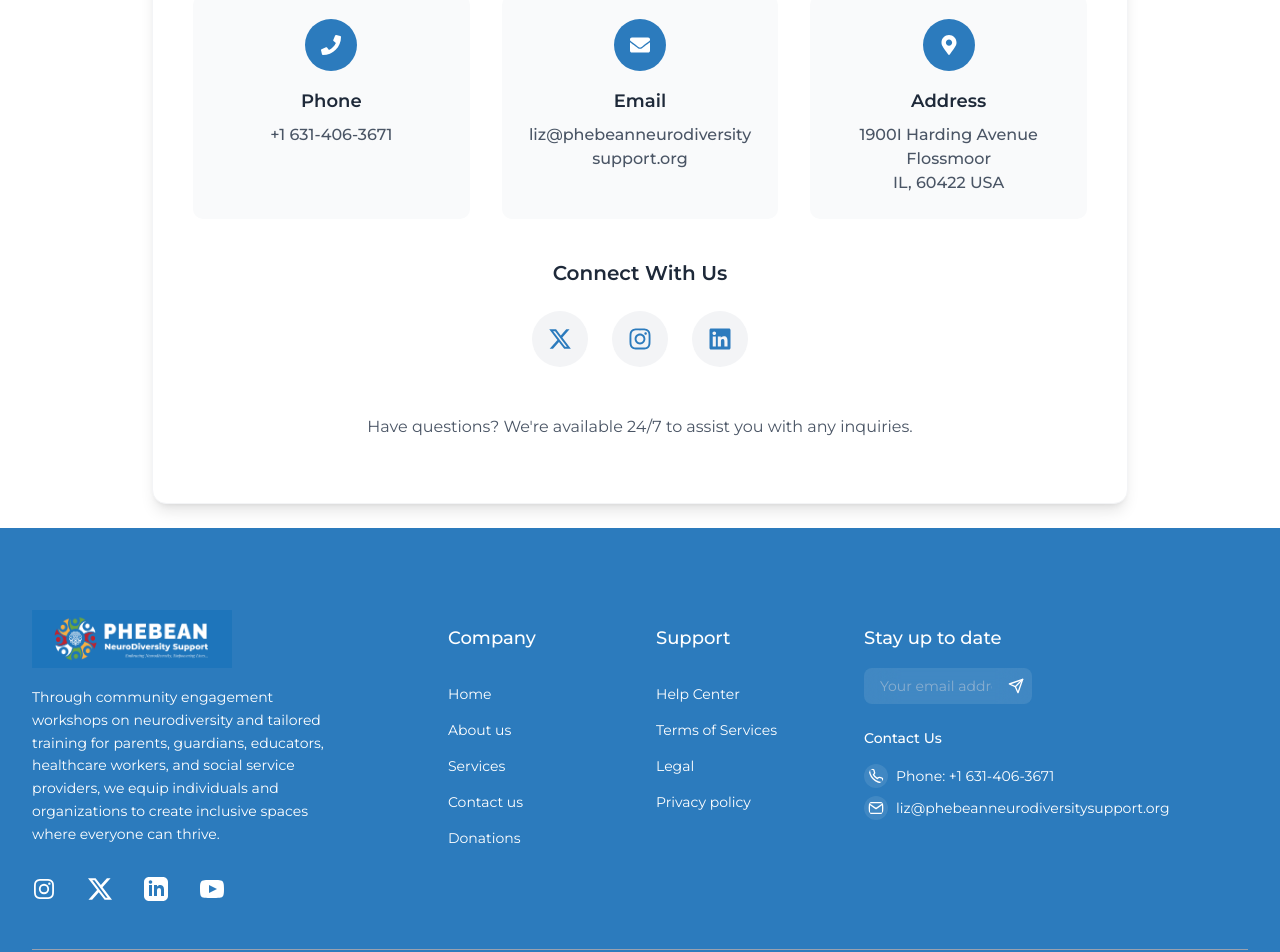
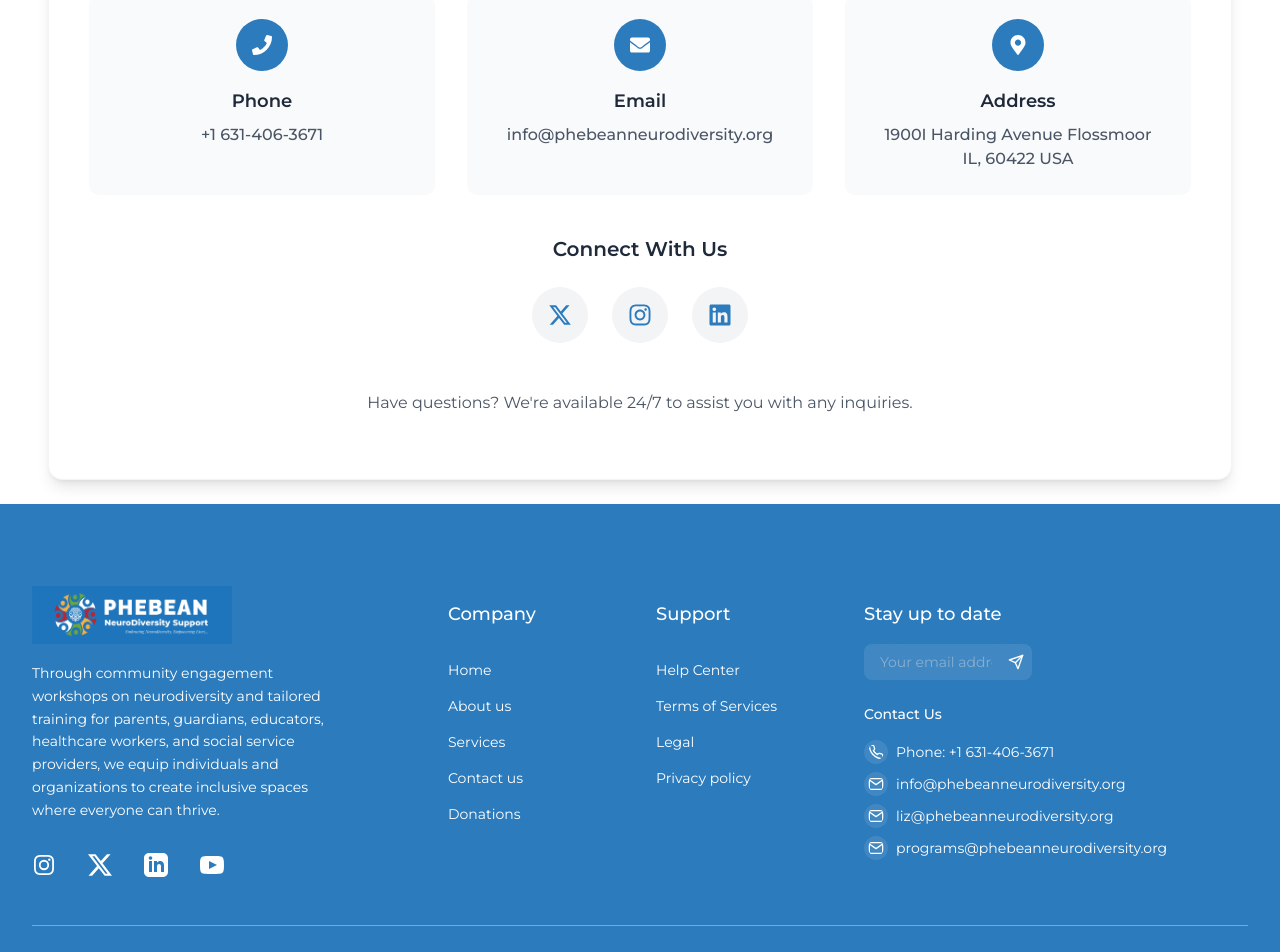
Before and after one commit to shamzconsult/Pheone, a Next.js app: page /contact in a window 1280 px wide. Shown: the part 1660-2612 px from the top of the page. Built offline with nearby package versions, Linux system fonts and the light colour scheme; no server answers.

Commit message:
contact info updates

```diff
--- a/src/app/contact/_components/ContactForm.tsx
+++ b/src/app/contact/_components/ContactForm.tsx
@@ -167,7 +167,7 @@ function ContactForm() {
             </div>
       </form>
 
-      <div className='max-w-screen-lg mx-auto px-4 sm:px-6 mt-10'>
+      <div className='max-w-screen-xl mx-auto px-4 sm:px-6 mt-10'>
         <div className='bg-white p-8 sm:p-10 rounded-xl shadow-lg hover:shadow-xl transition-all duration-300 border border-gray-100'>
           <h2 className='text-3xl font-bold text-[#2c7bbd] mb-8 text-center'>Get In Touch</h2>
 
@@ -199,9 +199,9 @@ function ContactForm() {
               <h3 className='font-semibold text-gray-800 text-lg mb-2'>Email</h3>
               <a
                 href="mailto:info@phebeansupport.org"
-                className='text-gray-600 hover:text-[#2c7bbd] transition-colors text-md font-medium break-all'
+                className='text-gray-600 hover:text-[#2c7bbd] transition-colors text-base font-medium break-all'
               >
-                liz@phebeanneurodiversitysupport.org
+                info@phebeanneurodiversity.org
               </a>
             </div>
 
--- a/src/components/Footer.tsx
+++ b/src/components/Footer.tsx
@@ -278,8 +278,20 @@ function Footer() {
                             </div>
                             <div className='flex gap-2 items-center justify-center md:justify-start'>
                                 <FiMail className='bg-white/10 backdrop-blur-lg text-xl md:text-2xl p-1 rounded-full'/>
-                                <a href="mailto:liz@phebeanneurodiversitysupport.org" className="hover:underline">
-                                    liz@phebeanneurodiversitysupport.org
+                                <a href="mailto:info@phebeanneurodiversity.org" className="hover:underline">
+                                    info@phebeanneurodiversity.org
+                                </a>
+                            </div>
+                            <div className='flex gap-2 items-center justify-center md:justify-start'>
+                                <FiMail className='bg-white/10 backdrop-blur-lg text-xl md:text-2xl p-1 rounded-full'/>
+                                <a href="mailto:liz@phebeanneurodiversity.org" className="hover:underline">
+                                    liz@phebeanneurodiversity.org
+                                </a>
+                            </div>
+                            <div className='flex gap-2 items-center justify-center md:justify-start'>
+                                <FiMail className='bg-white/10 backdrop-blur-lg text-xl md:text-2xl p-1 rounded-full'/>
+                                <a href="mailto:programs@phebeanneurodiversity.org" className="hover:underline">
+                                    programs@phebeanneurodiversity.org
                                 </a>
                             </div>
                         </div>
@@ -289,7 +301,7 @@ function Footer() {
 
             <div className="mt-12 border-t border-gray-400 pt-6">
                 <div className="text-center ">
-                    <p className="text-sm text-white"> Copyright &copy; 2025 Phebean Neurodiversity support. All rights reserved
+                    <p className="text-sm text-white"> Copyright &copy; {new Date().getFullYear()} Phebean Neurodiversity support. All rights reserved
                     </p>
                 </div>
             </div>
```
